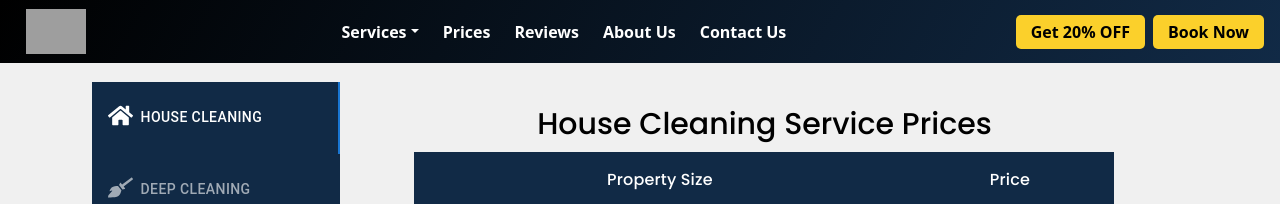
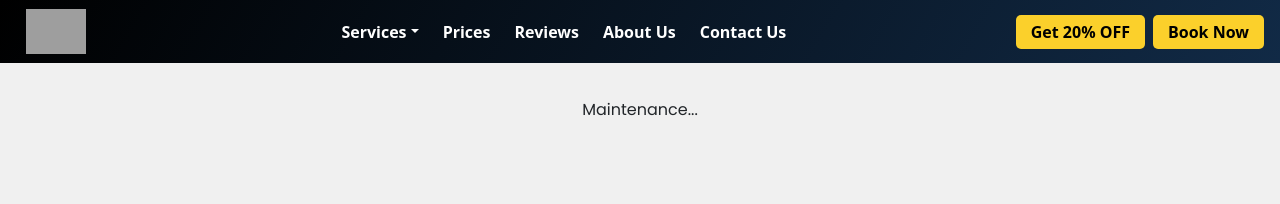
Before and after one commit to mrehansandali/cleaning-web, a Next.js app: page /prices in a window 1280 px wide. Shown: the top 204 px of the page. Built offline with nearby package versions, Linux system fonts and the light colour scheme; grey boxes are pictures that could not be loaded.

Commit message:
change window type

```diff
--- a/src/containers/PricesPage/price-index.tsx
+++ b/src/containers/PricesPage/price-index.tsx
@@ -82,7 +82,7 @@ const houseCleaningPrices = [
 
 export default function priceIndex() {
   const [value, setValue] = useState(0);
-  const [windowWidth, setWindowWidth] = useState(window.innerWidth);
+  const [windowWidth, setWindowWidth] = useState(0);
 
   useEffect(() => {
     const handleResize = () => {
```
